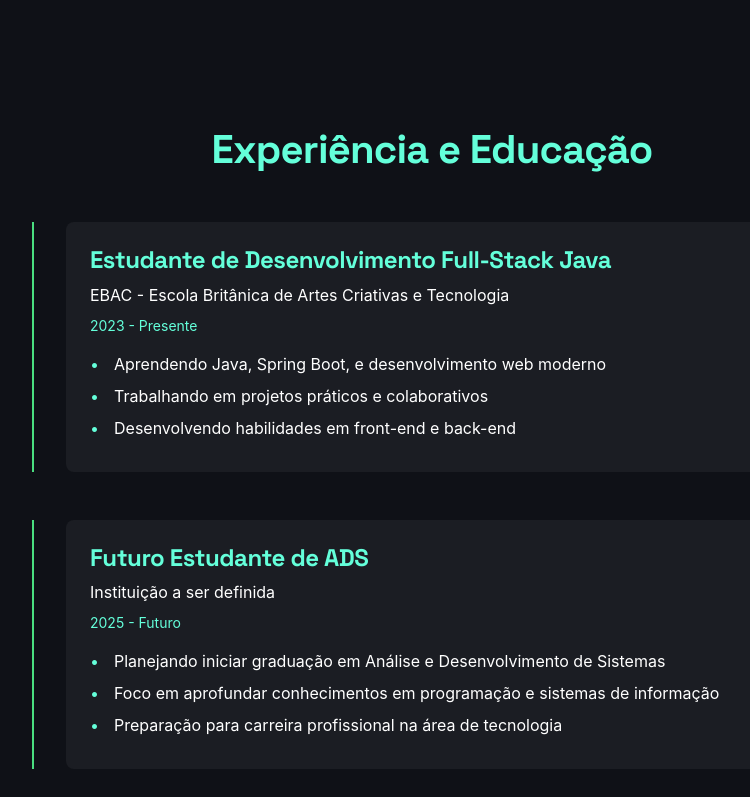
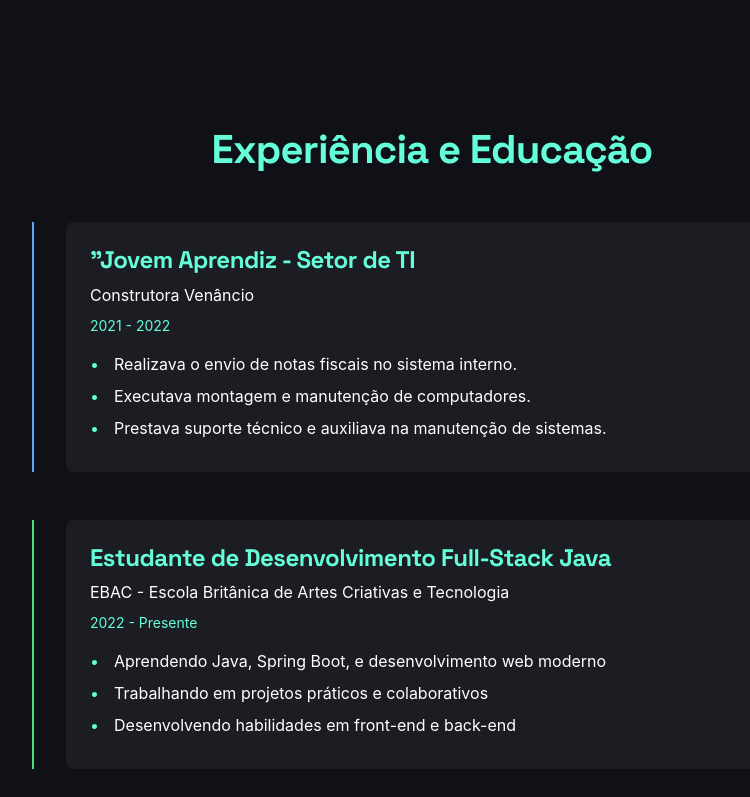
Before and after one commit to washryan/ryanleal, a Next.js app: page / in a window 1280 px wide. Shown: the part 2000-2797 px from the top of the page, without its empty margins (208-958 px from the left). Built offline with nearby package versions, Linux system fonts and the light colour scheme.

Commit message:
Update ExperienceTimeline.tsx
Atualizando experiência de trabalho e educação!

```diff
--- a/src/components/ExperienceTimeline.tsx
+++ b/src/components/ExperienceTimeline.tsx
@@ -12,9 +12,20 @@ interface Experience {
 
 const experiences: Experience[] = [
   {
+    title:'"Jovem Aprendiz - Setor de TI',
+    company: 'Construtora Venâncio',
+    period: '2021 - 2022',
+    description: [
+      'Realizava o envio de notas fiscais no sistema interno.',
+      'Executava montagem e manutenção de computadores.',
+      'Prestava suporte técnico e auxiliava na manutenção de sistemas.'
+    ],
+    type: "work"
+  },
+  {
     title: 'Estudante de Desenvolvimento Full-Stack Java',
     company: 'EBAC - Escola Britânica de Artes Criativas e Tecnologia',
-    period: '2023 - Presente',
+    period: '2022 - Presente',
     description: [
       'Aprendendo Java, Spring Boot, e desenvolvimento web moderno',
       'Trabalhando em projetos práticos e colaborativos',
@@ -23,13 +34,24 @@ const experiences: Experience[] = [
     type: 'education'
   },
   {
-    title: 'Futuro Estudante de ADS',
-    company: 'Instituição a ser definida',
-    period: '2025 - Futuro',
+    title: 'Analise e Desenvolvimento de Sistemas (1º Período)',
+    company: 'Faculdade Maurício de Nassau',
+    period: '2025 - Presente',
     description: [
-      'Planejando iniciar graduação em Análise e Desenvolvimento de Sistemas',
+      'Graduação em Análise e Desenvolvimento de Sistemas',
       'Foco em aprofundar conhecimentos em programação e sistemas de informação',
       'Preparação para carreira profissional na área de tecnologia'
+    ],
+    type: 'education'
+  },
+  {
+    title: 'Técnico em Desenvolvimento de Sistemas',
+    company: 'SENAI Petrolina',
+    period: '2025 - Presente',
+    description: [
+      'Aprimorando habilidades em programação, banco de dados e desenvolvimento web.',
+      'Estudando tecnologias como HTML, CSS, JavaScript, C#, SQL e frameworks modernos.',
+      'Focando em projetos práticos para construir experiência no desenvolvimento de software.'
     ],
     type: 'education'
   }
```
